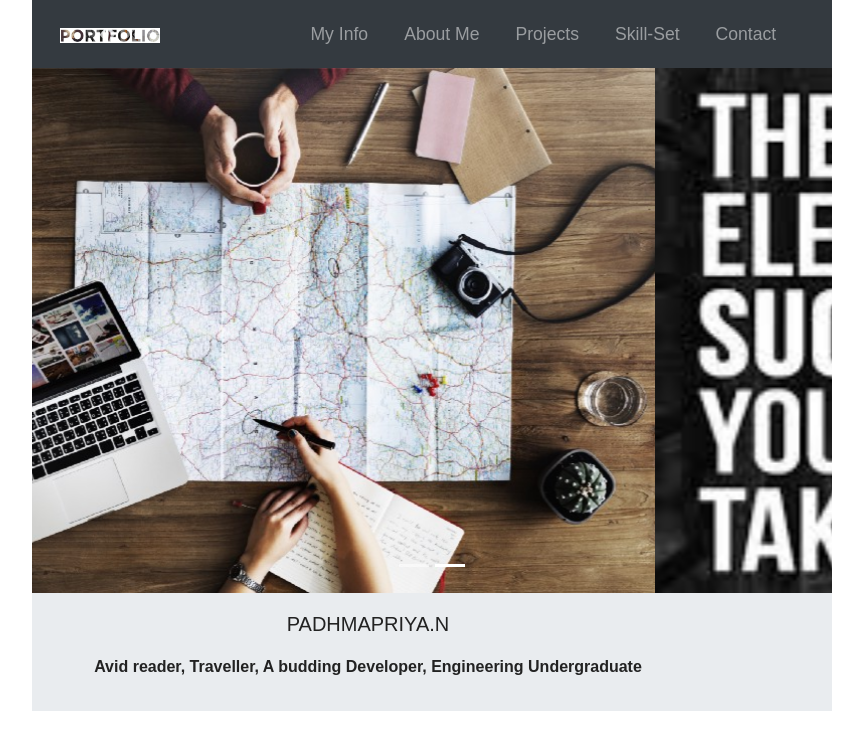
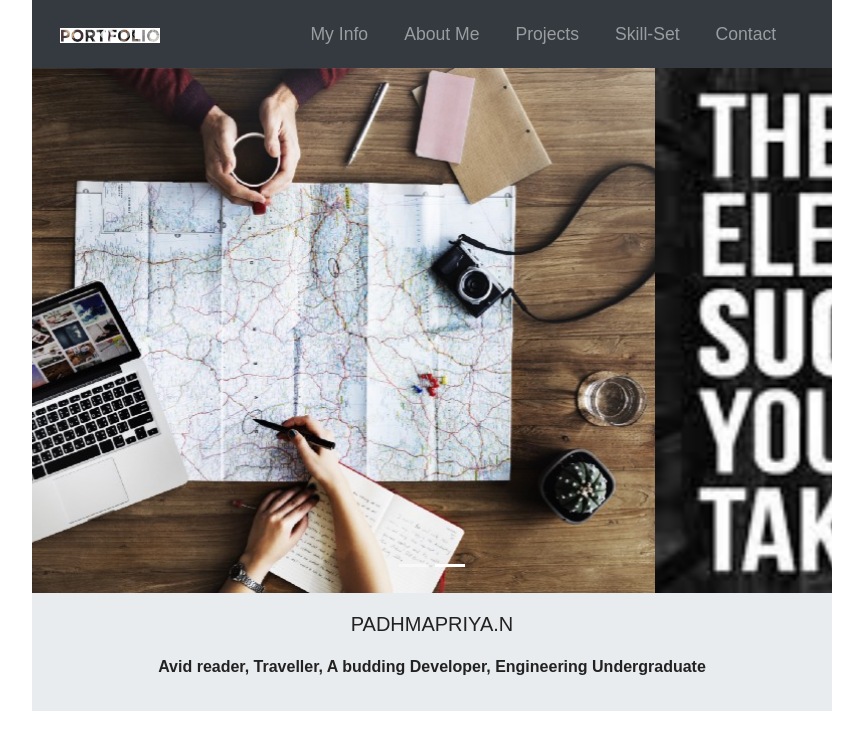
Before and after one commit to Padhmapriya99/PortFolio_Final, a plain HTML site: page index.html in a window 1280 px wide. Shown: the top 740 px of the page, without its empty margins (208-1071 px from the left). Drawn offline with nearby package versions, Linux system fonts and the light colour scheme.

Commit message:
Update style.css

```diff
--- a/style.css
+++ b/style.css
@@ -85,3 +85,9 @@ overflow: auto; }
 *, ::after, ::before {
     box-sizing: border-box;
 }
+
+#second{
+    text-align: center;
+    transform: translateX(10%);
+
+}
```
